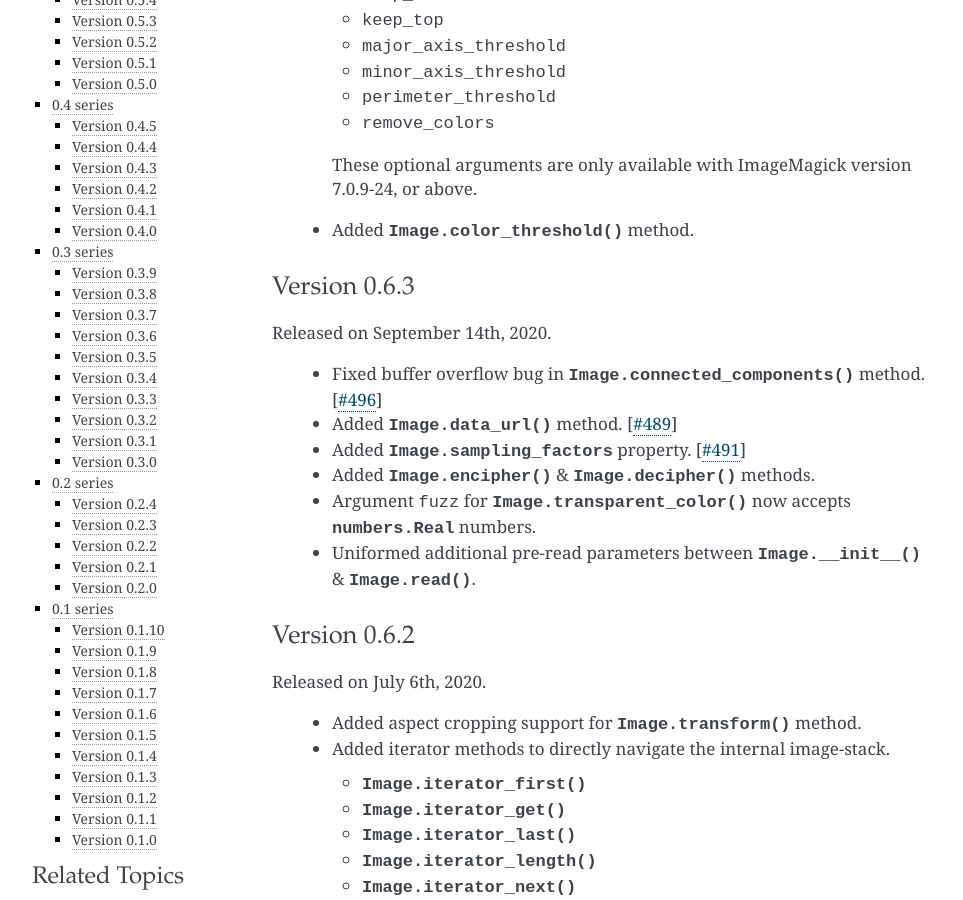
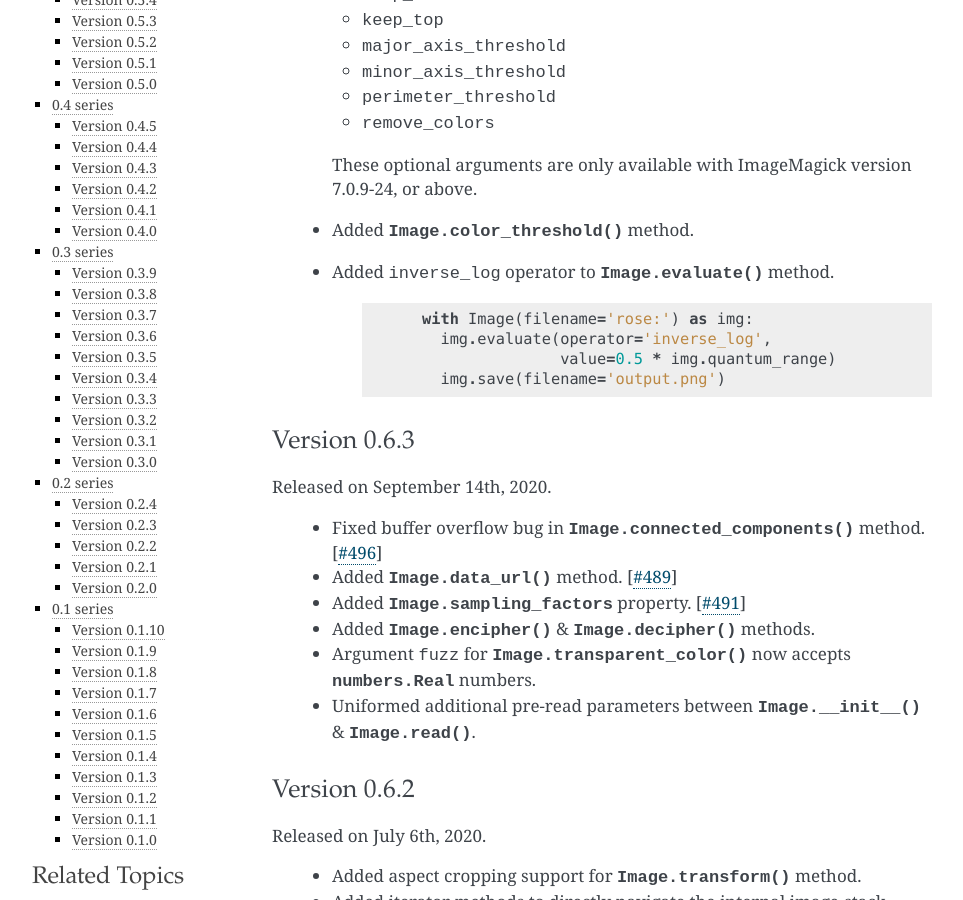
Before and after one commit to emcconville/wand, a Sphinx documentation site: the page built from docs/changes.rst, in a window 1280 px wide and 900 px high, scrolled down 523 px. Shown: the whole window, without its empty margins (148-1111 px from the left). Built offline with Sphinx 7.4.7, drawn with Linux system fonts in a browser that asks for light colours; some web fonts are replaced; the version number could not be read and is left out.

Commit message:
Added inverse_log operator to evaluate enum. #503

```diff
--- a/docs/changes.rst
+++ b/docs/changes.rst
@@ -31,6 +31,14 @@ Unreleased.
 
    These optional arguments are only available with ImageMagick version 7.0.9-24, or above.
  - Added :meth:`Image.color_threshold() <wand.image.BaseImage.color_threshold>` method.
+ - Added ``inverse_log`` operator to :meth:`Image.evaluate() <wand.image.BaseImage.evaluate>` method.
+
+    .. code::
+
+      with Image(filename='rose:') as img:
+        img.evaluate(operator='inverse_log',
+                     value=0.5 * img.quantum_range)
+        img.save(filename='output.png')
 
 
 .. _changelog-0.6.3:
```
Also changed, not shown: 1 other file.
